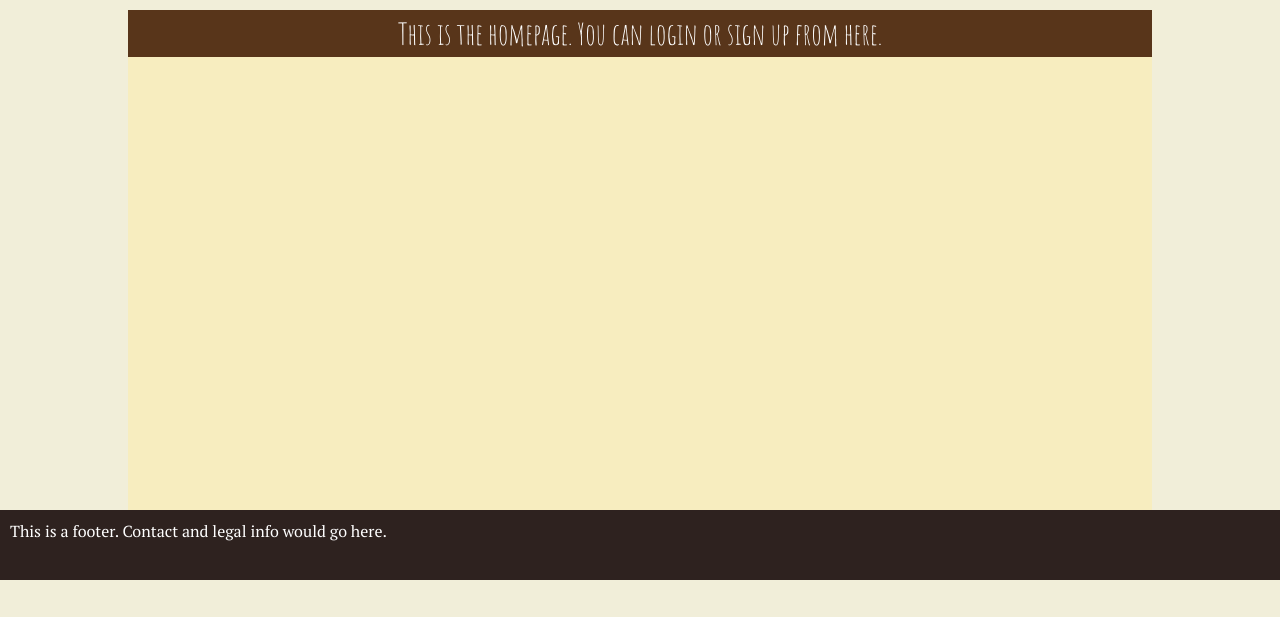
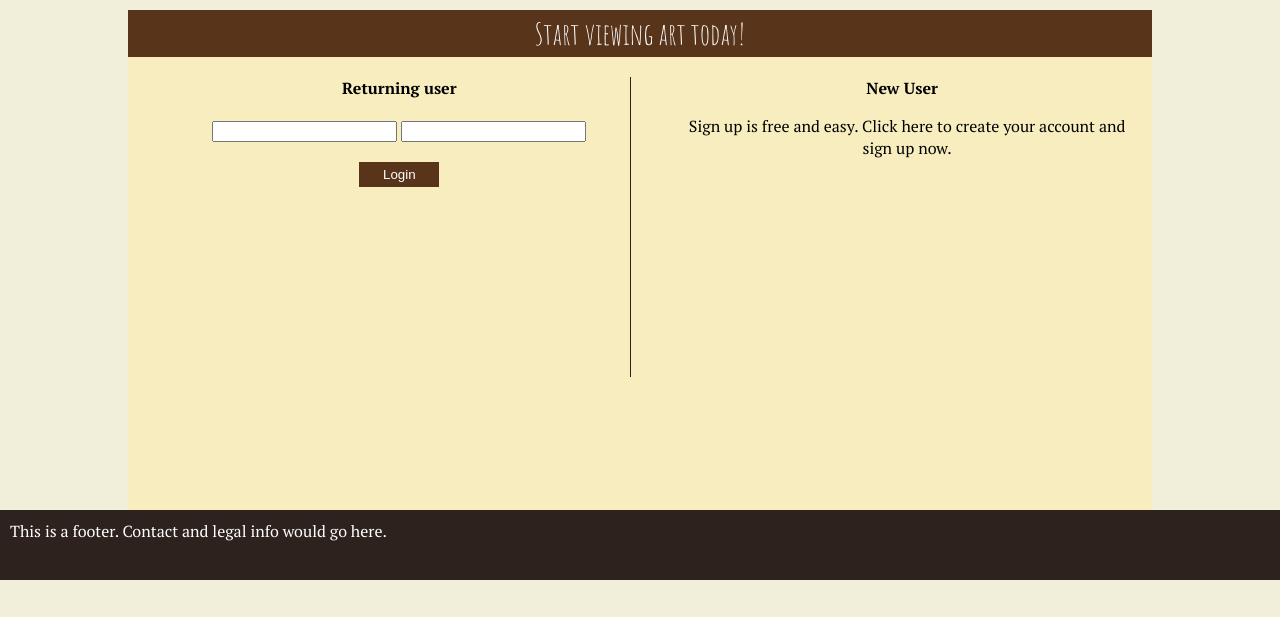
Before and after one commit to Erfder/CI2, a CodeIgniter app: page /CI/ in a window 1280 px wide. Shown: the part 50-667 px from the top of the page. Run offline with CodeIgniter, Linux system fonts and the light colour scheme; data that the repository does not hold is empty.

Commit message:
got along with the login form

```diff
--- a/application/views/header.php
+++ b/application/views/header.php
@@ -86,6 +86,27 @@
 	    	img{
 	    		width: 100%;
 	    	}
+	    	.home{
+	    		width: 45%;
+	    		float: left;
+	    		margin-left: 4%;
+	    		min-height: 300px;
+	    		text-align: center;
+	    	}
+	    	.home:first-of-type{
+	    		border-right: 1px solid #2e221f;
+	    	}
+	    	form{
+	    		margin-top: 20px;
+	    	}
+	    	.button{
+	    		border: none;
+	    		background-color: #58351a;
+	    		color: white;
+	    		width: 80px;
+	    		padding: 5px;
+	    		margin-top: 20px;
+	    	}
         </style>
 </head>
 <body>
--- a/application/views/home.php
+++ b/application/views/home.php
@@ -1,4 +1,16 @@
 <div id="brown">
-	<h1>This is the homepage. You can login or sign up from here.</h1>
-
+	<h1>Start viewing art today!</h1>
+	<section class="home">
+		<strong>Returning user</strong>
+		<form>
+			<input type="text"/>
+			<input type="password"/>
+			<br>
+			<input type="submit" name="Login" value="Login" class="button"/>
+		</form>
+	</section>
+	<section class="home">
+		<strong>New User</strong>
+		<p>Sign up is free and easy. Click here to create your account and sign up now.</p>
+	</section>
 </div>
```
